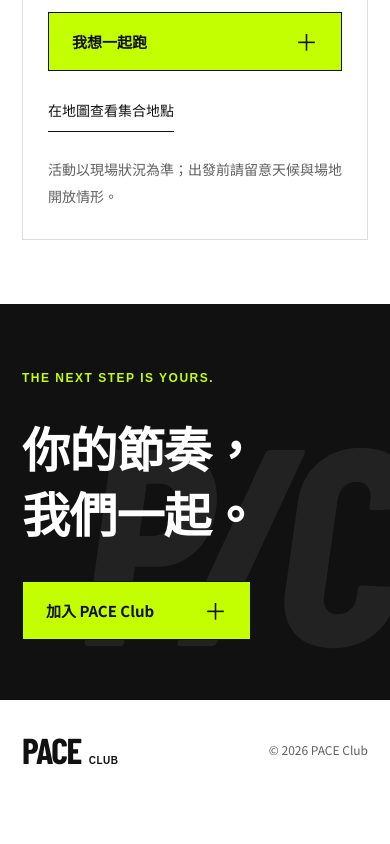
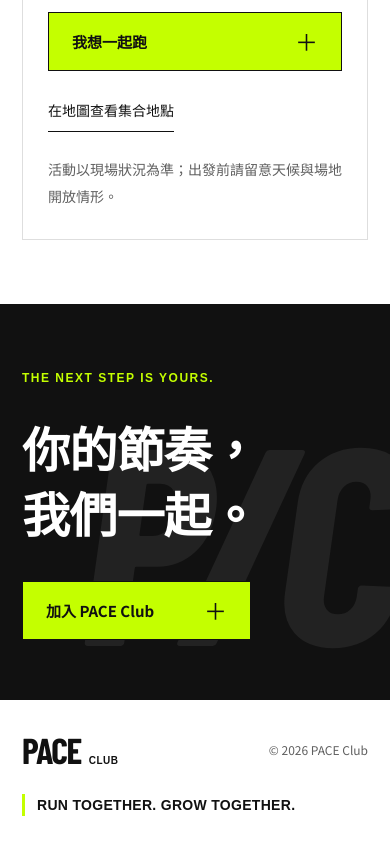
Before and after one commit to Neal1106-source/pace-club, a plain HTML site: page index.html in a window 390 px wide. Shown: the part 2799-3643 px from the top of the page. Before the commit the page ends 3599 px from the top, so only its background shows below. Drawn offline with nearby package versions, Linux system fonts and the light colour scheme; a web font is replaced by a local one.

Commit message:
Add PACE Club footer slogan

```diff
--- a/index.html
+++ b/index.html
@@ -44,7 +44,7 @@
     </section>
     <section class="closing"><p>THE NEXT STEP IS YOURS.</p><h2>你的節奏，<br>我們一起。</h2><button class="button button-light" data-join>加入 PACE Club <span>＋</span></button><span class="closing-mark" aria-hidden="true">P/C</span></section>
   </main>
-  <footer><a class="logo" href="#">PACE<span>CLUB</span></a><p>新竹出發・一起向前</p><span>© <span id="year">2026</span> PACE Club</span></footer>
+  <footer><a class="logo" href="#">PACE<span>CLUB</span></a><p>新竹出發・一起向前</p><p class="footer-tagline">RUN TOGETHER. GROW TOGETHER.</p><span>© <span id="year">2026</span> PACE Club</span></footer>
   <dialog id="join-dialog" aria-labelledby="join-title"><button class="close" aria-label="關閉加入說明">×</button><p class="eyebrow">SEE YOU ON THE TRACK</p><h2 id="join-title">從這個週三開始。</h2><p>每週三 18:00，在新竹交大操場，讓跑步成為生活的一部分。</p><div class="dialog-info"><strong>第一次一起跑？</strong><p>建議提早抵達，穿著適合運動的服裝，帶好飲水，依自己的身體狀況調整配速。</p></div><button id="calendar" class="button">下載團練行事曆 <span>＋</span></button><p class="note">此網站目前提供活動介紹，尚未開放線上報名。下載行事曆僅建立個人提醒，不代表完成報名。集合細節請以主辦方確認為準。</p><p id="calendar-status" role="status"></p></dialog>
 </body>
 </html>
--- a/styles.css
+++ b/styles.css
@@ -92,6 +92,7 @@ h2 { font-size: clamp(30px, 3.2vw, 48px); line-height: 1.55; letter-spacing: -1.
 footer { margin: 0 var(--gutter); padding: 36px 0; display: flex; justify-content: space-between; align-items: center; gap: 20px; }
 footer .logo { font-size: 36px; }
 footer p, footer > span { font-size: 12px; color: var(--muted); }
+footer .footer-tagline { margin: 0; padding-left: 12px; border-left: 3px solid var(--green); color: var(--ink); font: 700 14px/1.6 Arial, sans-serif; letter-spacing: .3px; }
 dialog { width: calc(100% - 32px); max-width: 550px; max-height: calc(100dvh - 32px); overflow-y: auto; border: 1px solid var(--ink); border-top: 7px solid var(--green); background: var(--paper); padding: 44px; color: var(--ink); }
 dialog::backdrop { background: #000b; backdrop-filter: blur(5px); }
 dialog h2 { font-size: 30px; margin: 28px 0 18px; }
@@ -187,6 +188,7 @@ body.modal-open { overflow: hidden; }
   .closing-mark { top: 90px; right: -12px; font-size: 280px; }
   footer { flex-wrap: wrap; gap: 22px; padding: 28px 0; }
   footer p { display: none; }
+  footer .footer-tagline { display: block; flex-basis: 100%; order: 1; }
   dialog { padding: 34px 24px 25px; }
   dialog h2 { font-size: 26px; }
   dialog .button { width: 100%; gap: 12px; }
```
